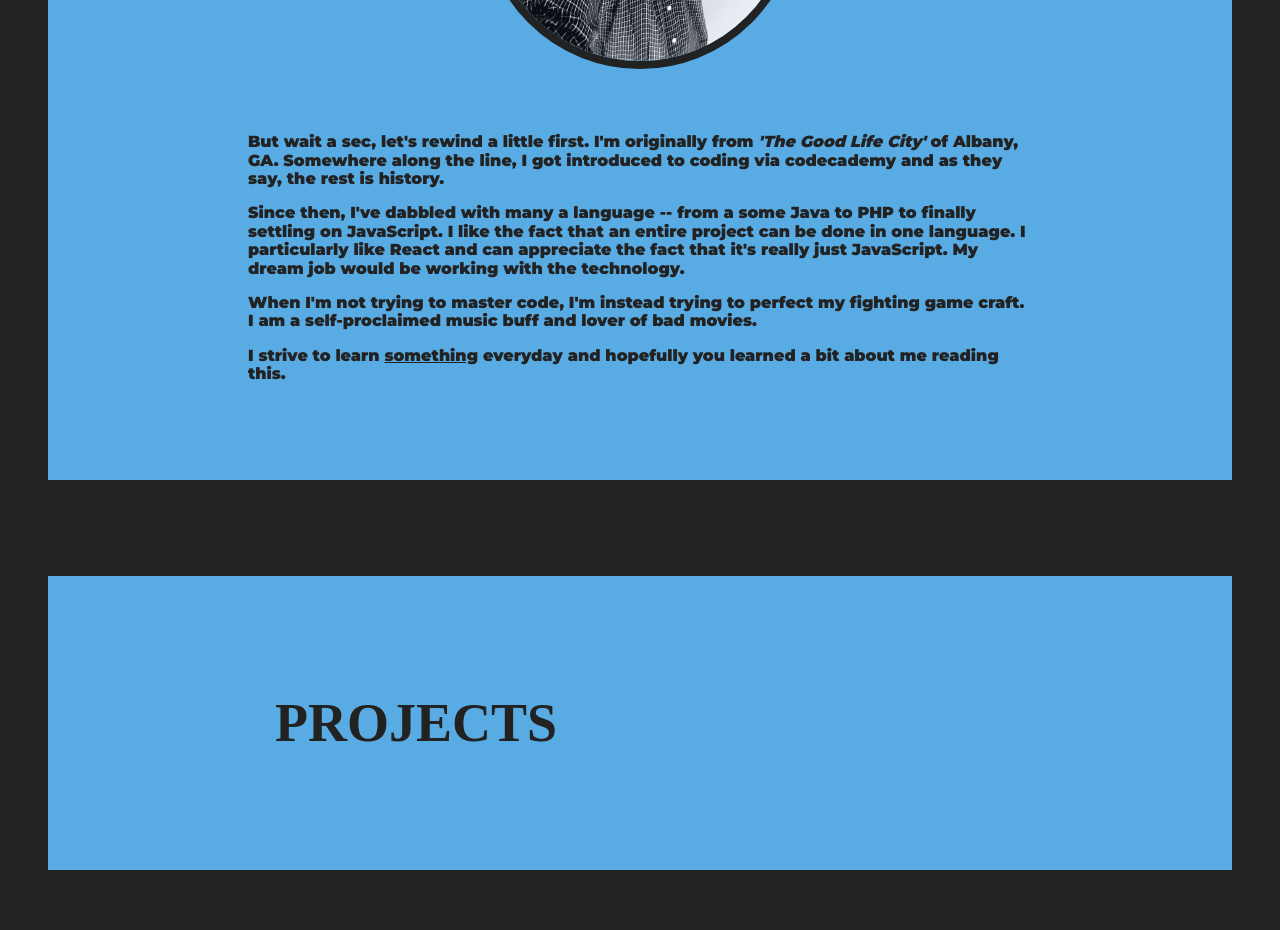
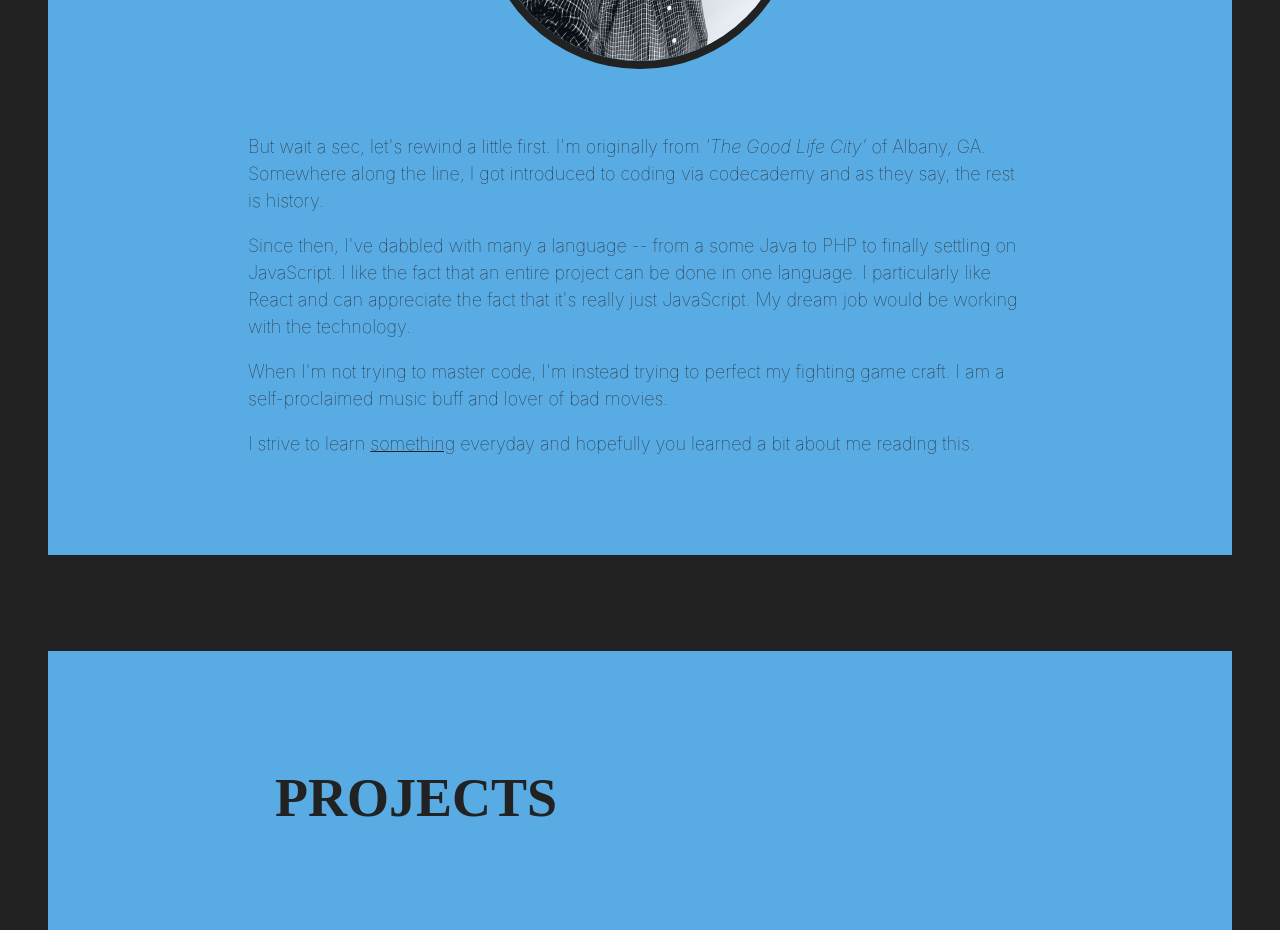
Before and after one commit to sanddc318/portfolio, a React app: page / in a window 1280 px wide. Shown: the part 1440-2370 px from the top of the page. Built offline with nearby package versions, Linux system fonts and the light colour scheme; a web font is replaced by a local one.

Commit message:
Forgot to update one css class

```diff
--- a/src/styles/components/_about.scss
+++ b/src/styles/components/_about.scss
@@ -10,7 +10,7 @@
   height: 30rem;
 }
 
-.about__content {
+.about-content {
   font-family: -apple-system, BlinkMacSystemFont, 'Segoe UI', Roboto, Oxygen,
     Ubuntu, Cantarell, 'Open Sans', 'Helvetica Neue', sans-serif;
   font-size: 1.8rem;
```
